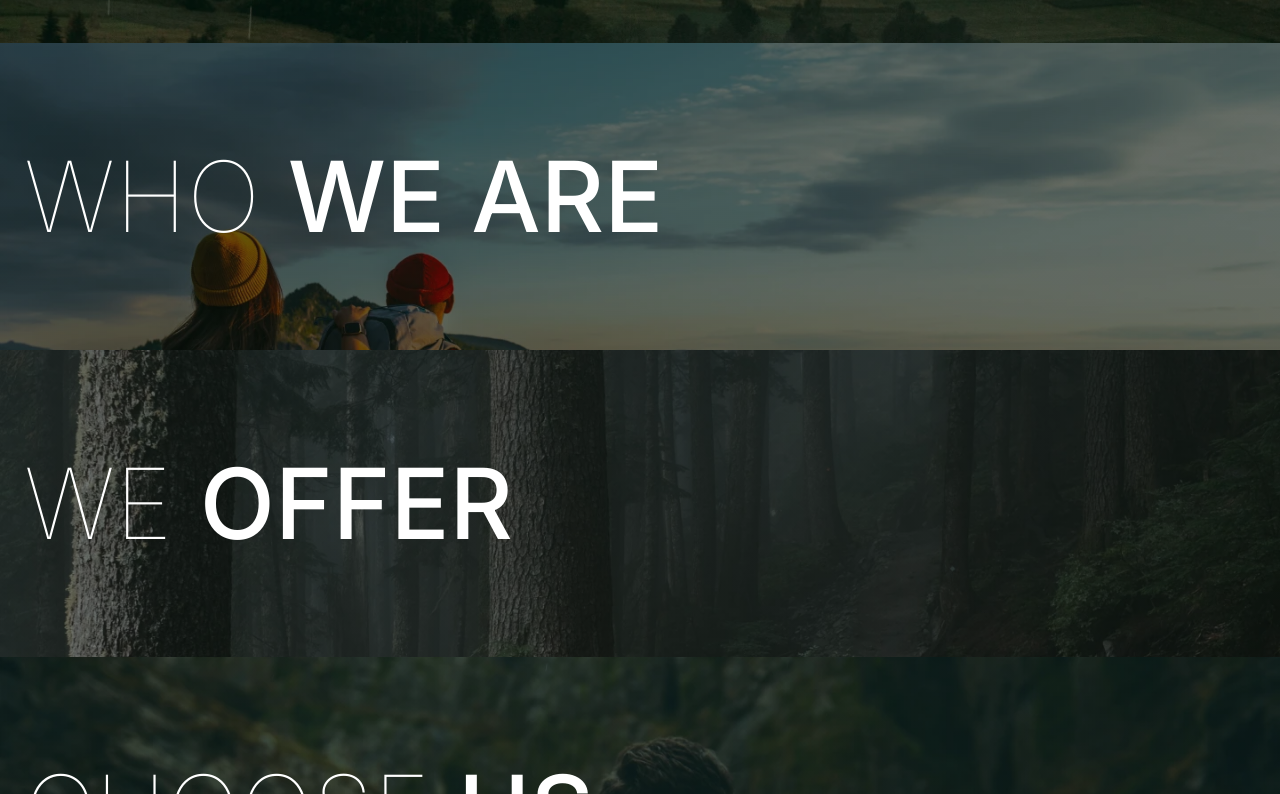
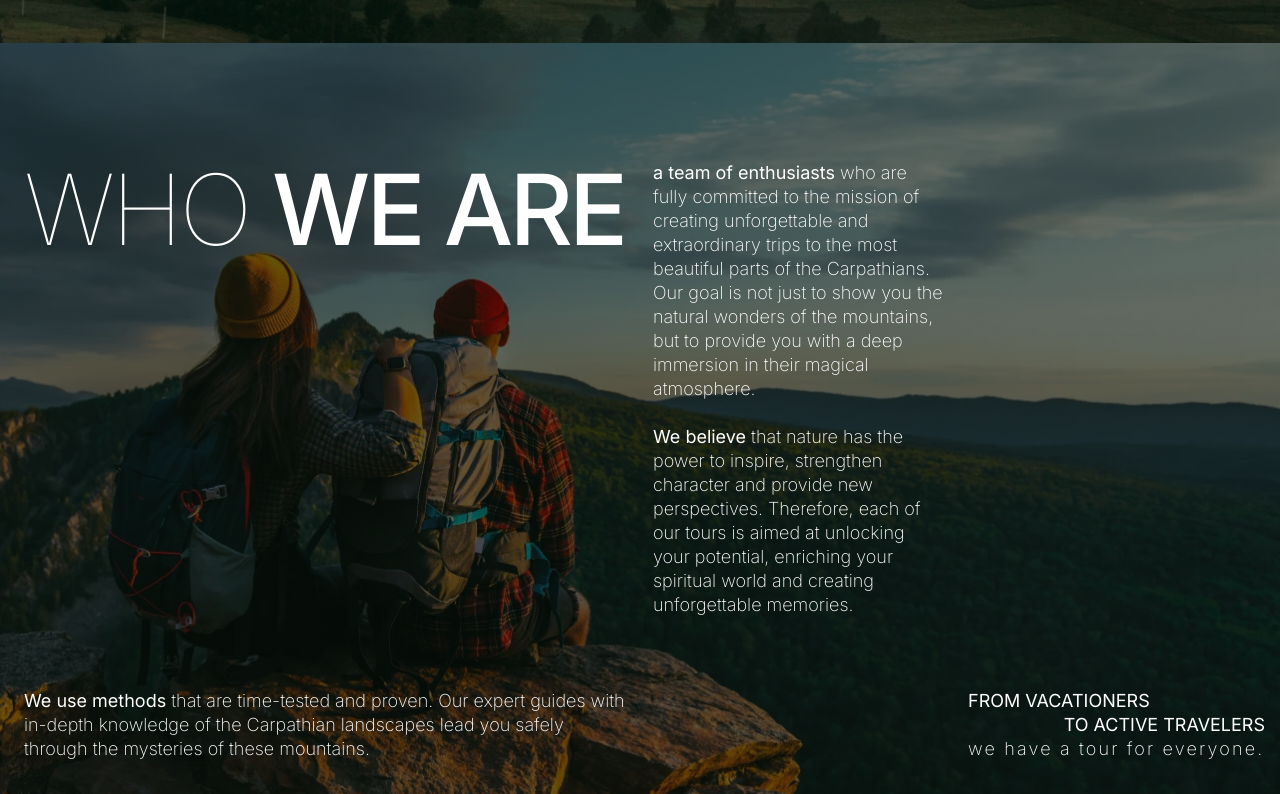
Before and after one commit to DisRachik/carp-travel, a Next.js app: page / in a window 1280 px wide. Shown: the part 726-1520 px from the top of the page. Built offline with nearby package versions, Linux system fonts and the light colour scheme.

Commit message:
feat: add about

```diff
--- a/src/app/_sections/about-section.tsx
+++ b/src/app/_sections/about-section.tsx
@@ -1,16 +1,59 @@
-import { Section, Container, Title } from '@/components';
+import { Fragment } from 'react';
+import { Section, Container, Title, InfoAboutUs } from '@/components';
 import { section } from '@/components/section';
 
 import content from '@/data/content.json';
+import clsx from 'clsx';
 const { title, text, motto } = content.about;
 
 const AboutSection = () => {
 	return (
-		<Section sectionTitle={section.About} className=''>
-			<Container className='grid grid-cols-2'>
-				<Title sectionName={section.About} elementName='h2' className='col-start-1 col-end-3'>
+		<Section sectionTitle={section.About} className='xl:pb-[104px] xl:pt-[106px]'>
+			<Container className='grid grid-cols-[3,_minmax(90px,_1fr)] gap-y-5 md:grid-cols-[3,_minmax(221px,_1fr)] md:gap-y-4 xl:grid-cols-[minmax(605px,_1fr),_minmax(292px,_1fr),_minmax(297px,_1fr)] xl:gap-6'>
+				<Title
+					sectionName={section.About}
+					elementName='h2'
+					className='col-span-3 md:order-1 md:col-span-2 xl:col-span-1'
+				>
 					{title}
 				</Title>
+				<InfoAboutUs
+					numberHighlightedWords={4}
+					className='col-span-2 mt-[-15px] w-[180px] md:order-2 md:col-span-1 md:mt-3 md:w-[221px] md:justify-self-end xl:col-start-2 xl:w-full'
+				>
+					{text[0]}
+				</InfoAboutUs>
+				<InfoAboutUs
+					numberHighlightedWords={2}
+					className='col-span-2 w-[180px] md:order-4 md:col-span-1 md:col-start-3 md:w-[221px] md:justify-self-end xl:col-start-2 xl:w-full'
+				>
+					{text[1]}
+				</InfoAboutUs>
+				<div className='col-span-2 col-start-2 flex w-[180px] flex-col justify-self-end py-5 md:order-3 md:col-span-1 md:col-start-1 md:w-[221px] md:self-end md:justify-self-start md:p-0 xl:order-6 xl:col-start-3 xl:ml-[-1px] xl:w-full'>
+					{motto.map((item, el) => {
+						const wordsLength: number = item.split(' ').length;
+						return (
+							<Fragment key={el}>
+								<InfoAboutUs
+									numberHighlightedWords={el === motto.length - 1 ? 0 : wordsLength}
+									className={clsx(
+										'uppercase',
+										(el + 1) / 2 === 1 && 'text-right',
+										el === motto.length - 1 && 'lowercase tracking-[-0.14px] md:tracking-[0.32px] xl:tracking-[2.16px]',
+									)}
+								>
+									{item.trim()}
+								</InfoAboutUs>
+							</Fragment>
+						);
+					})}
+				</div>
+				<InfoAboutUs
+					numberHighlightedWords={3}
+					className='col-span-3 md:order-5 md:col-span-2 md:col-start-2 md:mt-12 xl:col-span-1 xl:col-start-1'
+				>
+					{text[2]}
+				</InfoAboutUs>
 			</Container>
 		</Section>
 	);
--- a/src/components/index.ts
+++ b/src/components/index.ts
@@ -9,3 +9,4 @@ export { default as Title } from './title';
 export { default as ButtonScroll } from './buttons/button-scroll';
 
 export { default as HtmlElFactory } from './html-el-factory';
+export { default as InfoAboutUs } from './info-about-us';
--- /dev/null
+++ b/src/components/info-about-us.tsx
@@ -0,0 +1,22 @@
+// import styles from "./InfoAboutUs.module.css"
+
+import { prepareText } from '@/helpers';
+import clsx from 'clsx';
+
+export interface IInfoAboutUsProps {
+	numberHighlightedWords?: number;
+	children: string;
+	className?: string;
+}
+
+const InfoAboutUs: React.FC<IInfoAboutUsProps> = ({ numberHighlightedWords, children, className }) => {
+	const [highlightedPhrase, nextPhrase] = prepareText(children, numberHighlightedWords);
+	return (
+		<p className={clsx('text-sm font-extralight md:text-base/5 xl:text-lg/6', className)}>
+			<span className='font-normal'>{highlightedPhrase} </span>
+			{nextPhrase}
+		</p>
+	);
+};
+
+export default InfoAboutUs;
--- a/src/components/section.module.css
+++ b/src/components/section.module.css
@@ -9,6 +9,7 @@
 			url('../../public/images/hero/hero-bg.jpg') 1x
 		);
 	background-repeat: no-repeat;
+	background-position: center;
 	background-size: cover;
 }
 .bg-about {
@@ -22,7 +23,18 @@
 			url('../../public/images/about/about-bg.jpg') 1x
 		);
 	background-repeat: no-repeat;
+	background-position: 20% 100%;
 	background-size: cover;
+}
+@media screen and (min-width: 460px) {
+	.bg-about {
+		background-position: 15% 100%;
+	}
+}
+@media screen and (min-width: 1200px) {
+	.bg-about {
+		background-position: 0 100%;
+	}
 }
 .bg-services {
 	background-image: linear-gradient(rgba(2, 15, 8, 0.5), rgba(2, 15, 8, 0.5)),
--- a/src/components/title.tsx
+++ b/src/components/title.tsx
@@ -1,5 +1,5 @@
 import clsx from 'clsx';
-import { prepareTitle } from '@/helpers';
+import { prepareText } from '@/helpers';
 import { HtmlElFactory } from '@/components/';
 import { section } from '@/components/section';
 import { IHtmlElFactoryProps } from '@/components/html-el-factory';
@@ -10,14 +10,14 @@ export interface ITitleProps extends IHtmlElFactoryProps {
 }
 
 const Title: React.FC<ITitleProps> = ({ sectionName, elementName, className, children }) => {
-	const [firstWordOfTitle, nextTitle] = prepareTitle(children);
+	const [firstWordOfTitle, nextTitle] = prepareText(children);
 
 	return (
 		<HtmlElFactory
 			elementName={elementName}
 			className={clsx(
 				'font-thin uppercase md:text-[67px] xl:text-[98px]',
-				(elementName === 'h1' || elementName === 'h1') &&
+				(elementName === 'h1' || elementName === 'h2') &&
 					'text-[40px]  leading-[1.4] tracking-[-1.6px] md:leading-tight md:tracking-[-2.68px] xl:tracking-[-3.92px]',
 				elementName === 'span' &&
 					'text-[37px] leading-normal tracking-[1.665px] md:tracking-[8.71px] xl:tracking-normal',
--- a/src/helpers/index.ts
+++ b/src/helpers/index.ts
@@ -1 +1 @@
-export { prepareTitle } from './prepareTitle';
+export { prepareText } from './prepareText';
--- /dev/null
+++ b/src/helpers/prepareText.ts
@@ -0,0 +1,17 @@
+type IPrepareText = (str: string, highlightedWords?: number) => [string | null, string | null];
+
+export const prepareText: IPrepareText = (str, number = 1) => {
+	if (str.trim() === '') {
+		return [null, null];
+	}
+
+	const words = str.trim().split(' ');
+	if (words.length === 1) {
+		return [words[0], null];
+	} else {
+		const numberOfWords = Math.min(number, words.length);
+		const restOfWords = words.slice(numberOfWords).join(' ');
+
+		return [words.slice(0, numberOfWords).join(' '), restOfWords || null];
+	}
+};
--- a/src/helpers/prepareTitle.ts
+++ /dev/null
@@ -1,12 +0,0 @@
-export const prepareTitle: (str: string) => [string | null, string | null] = str => {
-	if (str.trim() === '') {
-		return [null, null];
-	}
-	const words = str.split(' ');
-	if (words.length === 1) {
-		return [words[0], null];
-	} else {
-		const restOfWords = words.slice(1).join(' ');
-		return [words[0], restOfWords];
-	}
-};
```
